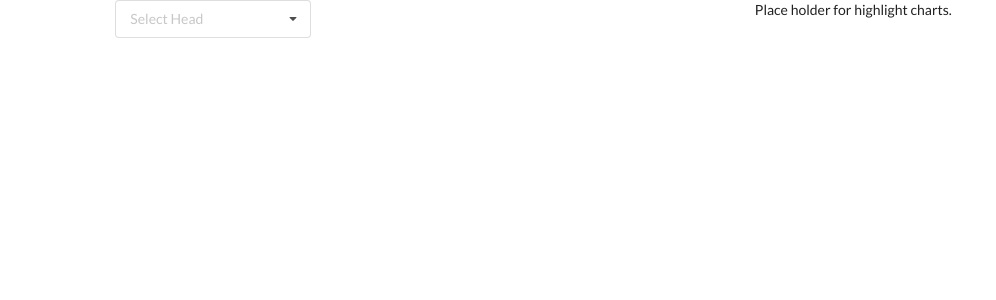
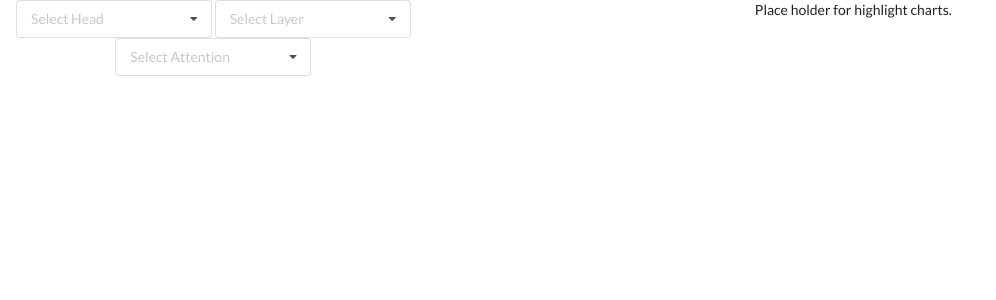
Before and after one commit to TianxiaoHu/transformer_vis, a Flask app: page / in a window 1280 px wide. Shown: the top 300 px of the page, without its empty margins (0-996 px from the left). Run offline with Flask 2, Linux system fonts and the light colour scheme; some libraries are stand-ins or nearby versions.

Commit message:
add another 2 dropboxes

```diff
--- a/TransVis/app/templates/index.html
+++ b/TransVis/app/templates/index.html
@@ -2,7 +2,7 @@
 <html lang="en">
 
 <head>
-    <title>Flask Template</title>
+    <title>Visualization Prototype</title>
     <meta charset="utf-8">
     <meta name="viewport" content="width=device-width, initial-scale=1">
     <link rel="stylesheet" type="text/css" href="../static/css/bootstrap.min.css">
@@ -62,6 +62,31 @@
                             <div class="item" data-value="7">8</div>
                         </div>
                     </div>
+
+                    <div class="ui selection dropdown">
+                        <input type="hidden" name="head">
+                        <i class="dropdown icon"></i>
+                        <div class="default text">Select Layer</div>
+                        <div class="menu">
+                            <div class="item" data-value="0">1</div>
+                            <div class="item" data-value="1">2</div>
+                            <div class="item" data-value="2">3</div>
+                            <div class="item" data-value="3">4</div>
+                            <div class="item" data-value="4">5</div>
+                            <div class="item" data-value="5">6</div>
+                        </div>
+                    </div>
+
+                    <div class="ui selection dropdown">
+                        <input type="hidden" name="head">
+                        <i class="dropdown icon"></i>
+                        <div class="default text">Select Attention</div>
+                        <div class="menu">
+                            <div class="item" data-value="0">Input: self-attention</div>
+                            <div class="item" data-value="1">Network: cross-attention</div>
+                            <div class="item" data-value="2">Output: self-attention</div>
+                        </div>
+                    </div>
                 </div>
                 <div class="col-sm-8 fillHeight" id="chart">
                     <div class="fillWidth" id="highlight">
```
